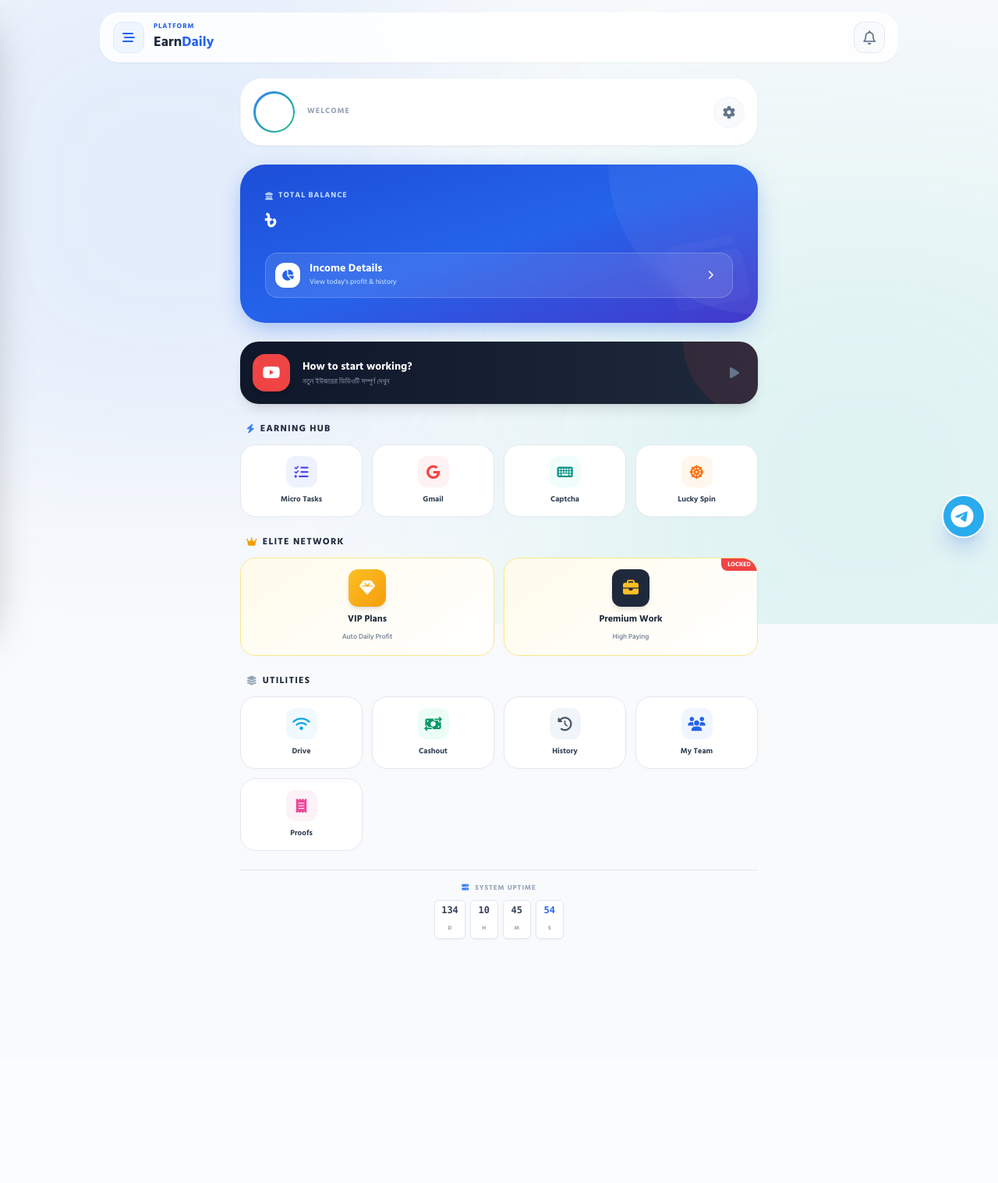
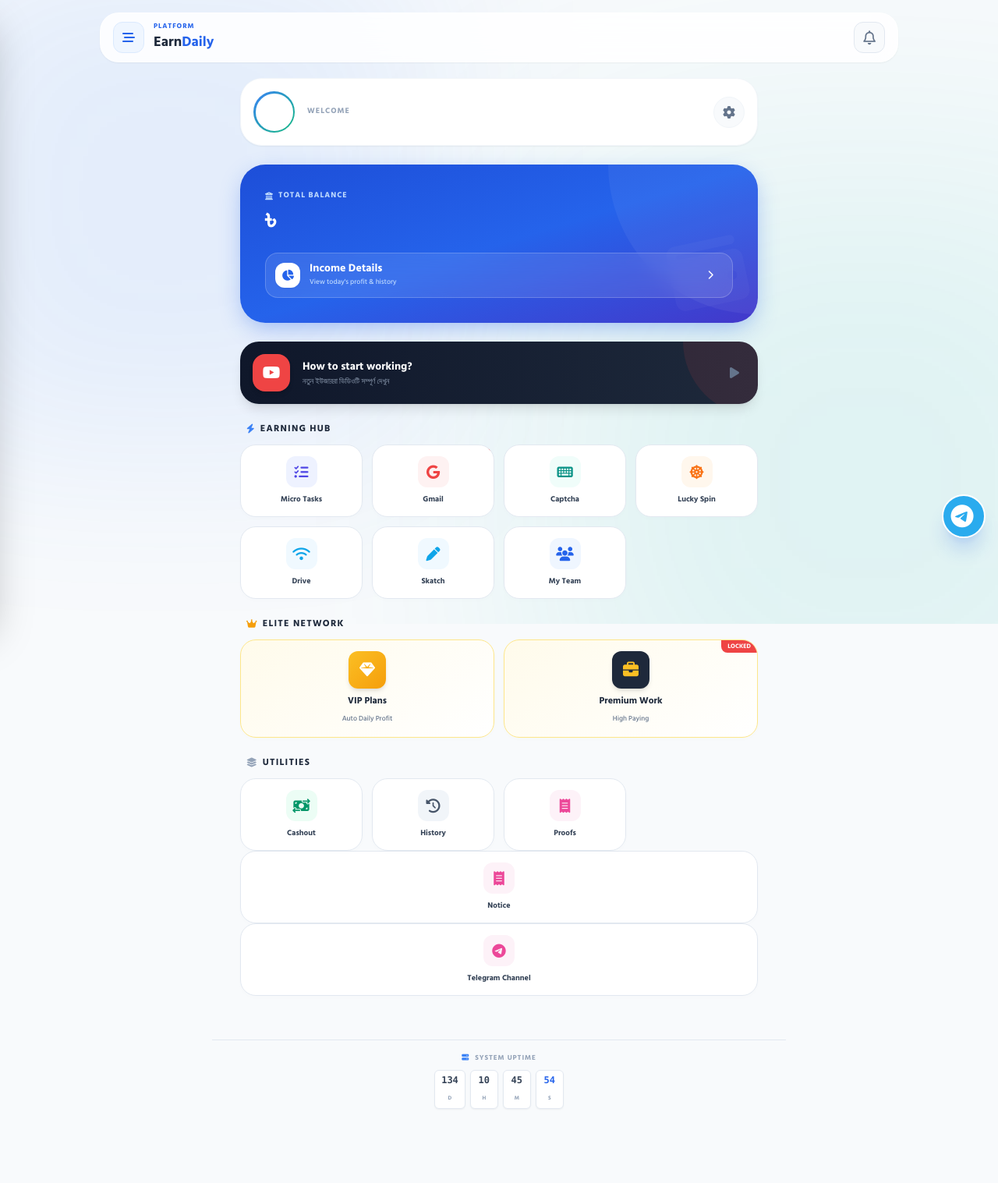
Before and after one commit to hoingut/oayrbackup, a Flask app: template templates/index.html in a window 1280 px wide. Shown: the top 1517 px of the page at 78% size. Before the commit the page ends 1204 px from the top, so only its background shows below. Run offline with Flask 3, Linux system fonts and the light colour scheme; the template is opened without the code that fills it, so the values that code supplies are empty; parts of the project's set-up code (start-up, migrations or seed data) failed here and were passed over; some libraries are stand-ins or nearby versions.

Commit message:
Update index.html

```diff
--- a/templates/index.html
+++ b/templates/index.html
@@ -180,6 +180,11 @@
                 <div class="h-10 w-10 bg-orange-50 text-orange-500 rounded-xl flex items-center justify-center text-lg"><i class="fa-solid fa-dharmachakra"></i></div>
                 <span class="text-[10px] font-bold text-slate-700">Lucky Spin</span>
             </a>
+
+            <a href="/drive" class="nav-card"><div class="h-10 w-10 bg-sky-50 text-sky-500 rounded-xl flex items-center justify-center text-lg"><i class="fa-solid fa-wifi"></i></div><span class="text-[10px] font-bold text-slate-700">Drive</span></a>
+
+            <a href="https://earn-daily.site/skatch" class="nav-card"><div class="h-10 w-10 bg-sky-50 text-sky-500 rounded-xl flex items-center justify-center text-lg"><i class="fa-solid fa-pen"></i></div><span class="text-[10px] font-bold text-slate-700">Skatch</span></a>
+             <a href="/referrals" class="nav-card"><div class="h-10 w-10 bg-blue-50 text-blue-600 rounded-xl flex items-center justify-center text-lg"><i class="fa-solid fa-users"></i></div><span class="text-[10px] font-bold text-slate-700">My Team</span></a>
         </div>
     </div>
 
@@ -259,11 +264,18 @@
             </h3>
         </div>
         <div class="grid grid-cols-4 gap-3">
-            <a href="/drive" class="nav-card"><div class="h-10 w-10 bg-sky-50 text-sky-500 rounded-xl flex items-center justify-center text-lg"><i class="fa-solid fa-wifi"></i></div><span class="text-[10px] font-bold text-slate-700">Drive</span></a>
+
             <a href="/withdraw" class="nav-card"><div class="h-10 w-10 bg-emerald-50 text-emerald-600 rounded-xl flex items-center justify-center text-lg"><i class="fa-solid fa-money-bill-transfer"></i></div><span class="text-[10px] font-bold text-slate-700">Cashout</span></a>
             <a href="/history" class="nav-card"><div class="h-10 w-10 bg-slate-100 text-slate-600 rounded-xl flex items-center justify-center text-lg"><i class="fa-solid fa-clock-rotate-left"></i></div><span class="text-[10px] font-bold text-slate-700">History</span></a>
-            <a href="/referrals" class="nav-card"><div class="h-10 w-10 bg-blue-50 text-blue-600 rounded-xl flex items-center justify-center text-lg"><i class="fa-solid fa-users"></i></div><span class="text-[10px] font-bold text-slate-700">My Team</span></a>
+
             <a href="/proofs" class="nav-card"><div class="h-10 w-10 bg-pink-50 text-pink-500 rounded-xl flex items-center justify-center text-lg"><i class="fa-solid fa-receipt"></i></div><span class="text-[10px] font-bold text-slate-700">Proofs</span></a>
+        </div>
+
+        <a href="/notice" class="nav-card"><div class="h-10 w-10 bg-pink-50 text-pink-500 rounded-xl flex items-center justify-center text-lg"><i class="fa-solid fa-receipt"></i></div><span class="text-[10px] font-bold text-slate-700">Notice</span></a>
+
+
+        <a href="https://t.me/pay_easy_earn" class="nav-card"><div class="h-10 w-10 bg-pink-50 text-pink-500 rounded-xl flex items-center justify-center text-lg"><i class="fab fa-telegram"></i></div><span class="text-[10px] font-bold text-slate-700">Telegram Channel</span></a>
+
         </div>
     </div>
 
```
